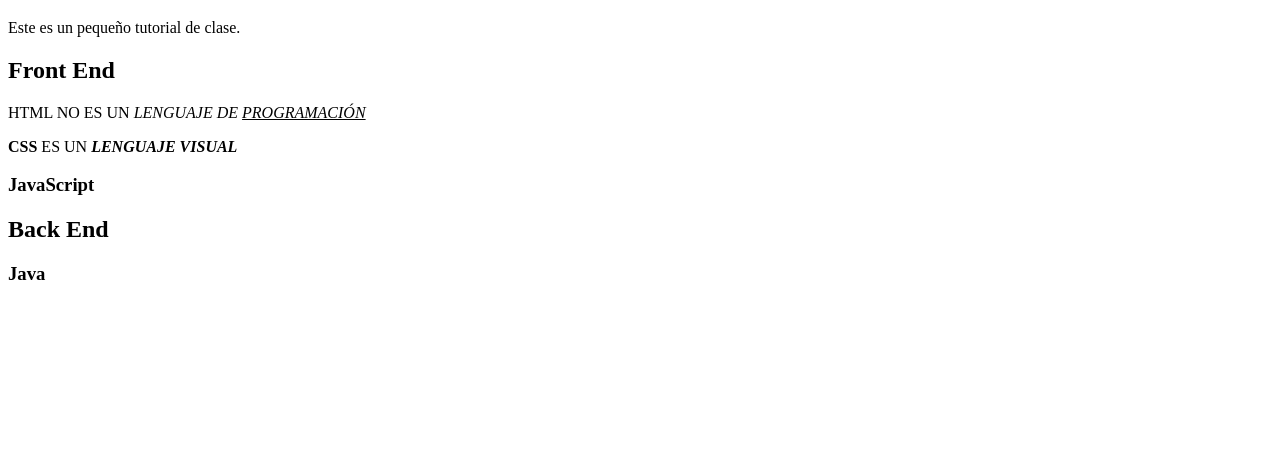
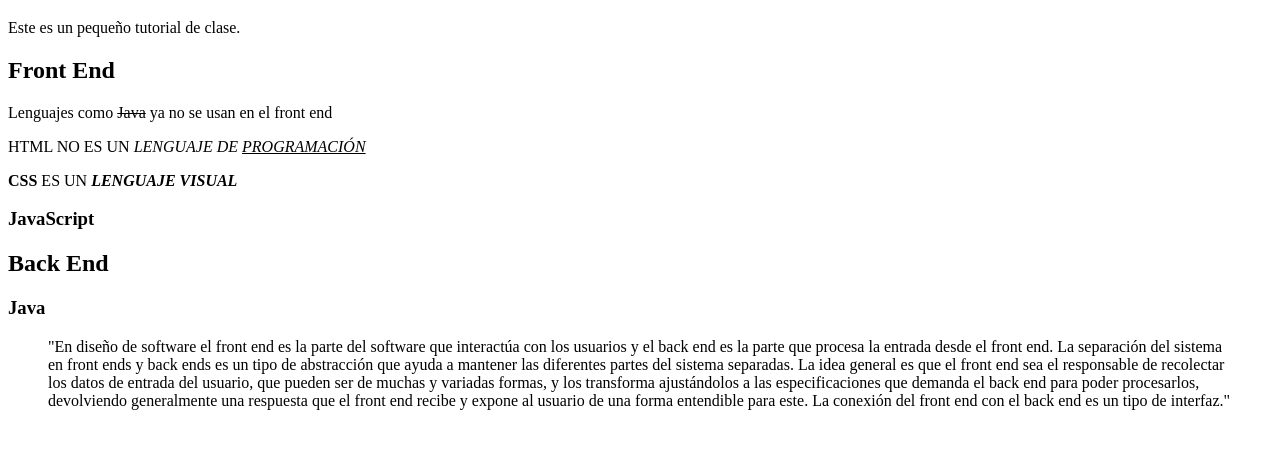
Before and after one commit to IvanCharrasquiel/ProyectoClaseWeb1, a plain HTML site: page html/ejercicio1.html in a window 1280 px wide. Shown: the part 61-510 px from the top of the page. Drawn offline with Linux system fonts and the light colour scheme.

Commit message:
haciendo mi primer commit solo

```diff
--- a/html/ejercicio1.html
+++ b/html/ejercicio1.html
@@ -10,10 +10,15 @@
 </head>
 <body>
     <h1>Ejemplo HTML</h1>
+
     <p>Este es un pequeño tutorial de clase.</p>
 
     <h2>Front End</h2>
+
+    <p>Lenguajes  como <del>Java</del> ya no se usan en el front end</p>
+
     <p>HTML NO ES UN <em>LENGUAJE DE <ins>PROGRAMACIÓN</ins></em></p>
+
     <p><strong>CSS</strong> ES UN <strong><em>LENGUAJE VISUAL</em></strong></p>
 
     <h3>JavaScript</h3>
@@ -21,5 +26,6 @@
     <h2>Back End</h2>
 
     <h3>Java</h3>
+    <blockquote cite="https://es.wikipedia.org/wiki/Front_end_y_back_end">"En diseño de software el front end es la parte del software que interactúa con los usuarios y el back end es la parte que procesa la entrada desde el front end. La separación del sistema en front ends y back ends es un tipo de abstracción que ayuda a mantener las diferentes partes del sistema separadas. La idea general es que el front end sea el responsable de recolectar los datos de entrada del usuario, que pueden ser de muchas y variadas formas, y los transforma ajustándolos a las especificaciones que demanda el back end para poder procesarlos, devolviendo generalmente una respuesta que el front end recibe y expone al usuario de una forma entendible para este. La conexión del front end con el back end es un tipo de interfaz."</blockquote>
 </body>
 </html>
```
